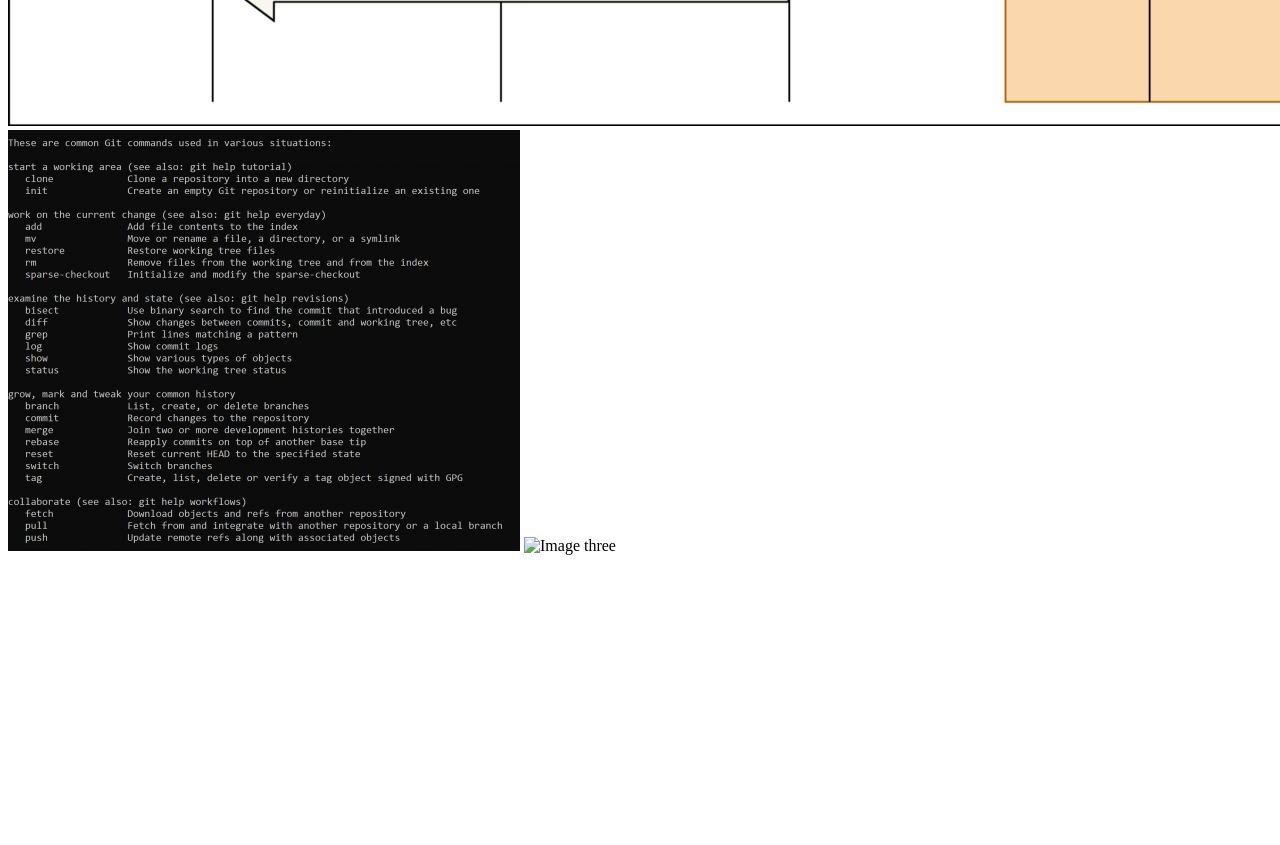
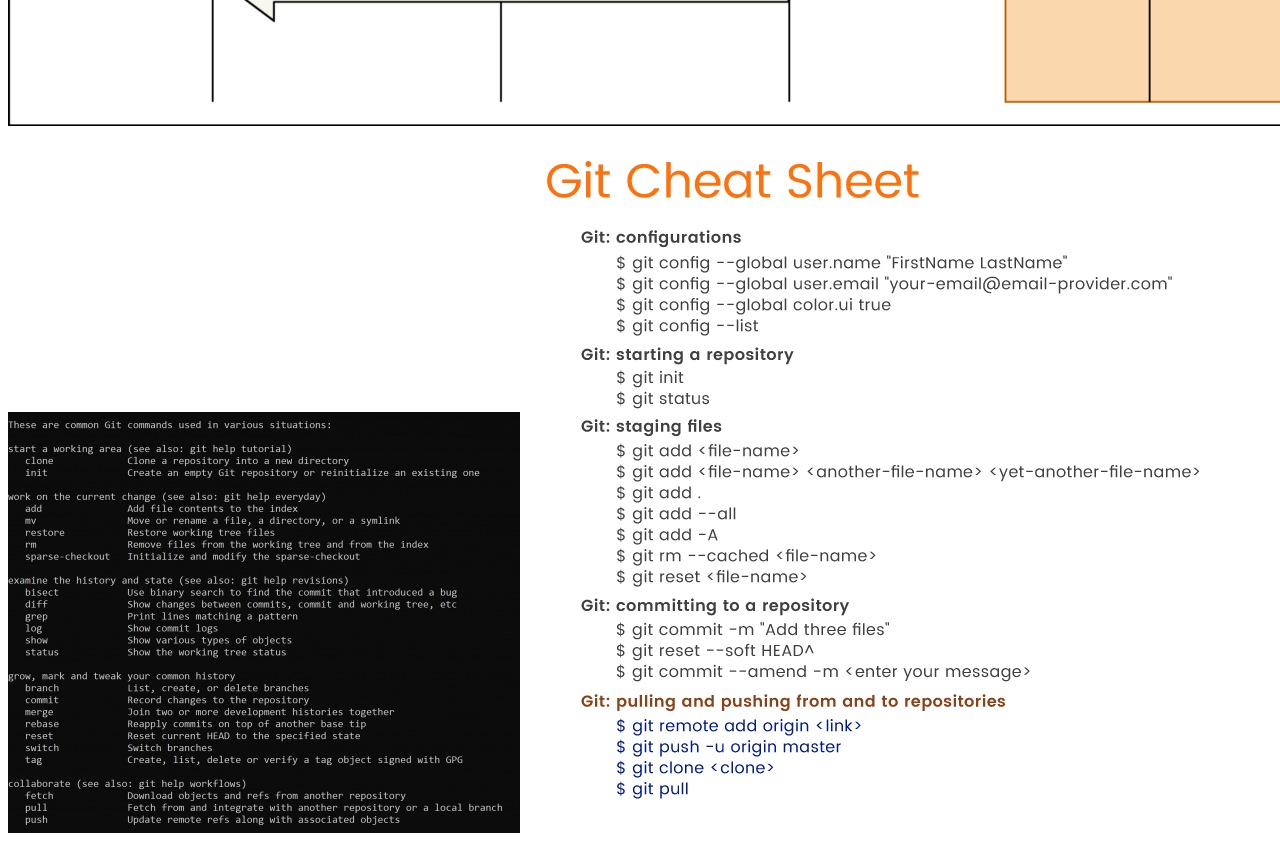
Before and after one commit to AnaKhotornichan/Homework13, a plain HTML site: page pages/gallery.html in a window 1280 px wide. Shown: the part 860-1705 px from the top of the page. Before the commit the page ends 1423 px from the top, so only its background shows below. Drawn offline with Linux system fonts and the light colour scheme.

Commit message:
minor changes

```diff
--- a/pages/gallery.html
+++ b/pages/gallery.html
@@ -13,7 +13,7 @@
     <main>
         <img src="../images/img_1.png" alt="Image one">
         <img src="../images/img_2.png" alt="Image two">
-        <img src="../images/img_3.png" alt="Image three">
+        <img src="../images/img_3.jpg" alt="Image three">
     </main>
 </body>
 </html>
```
